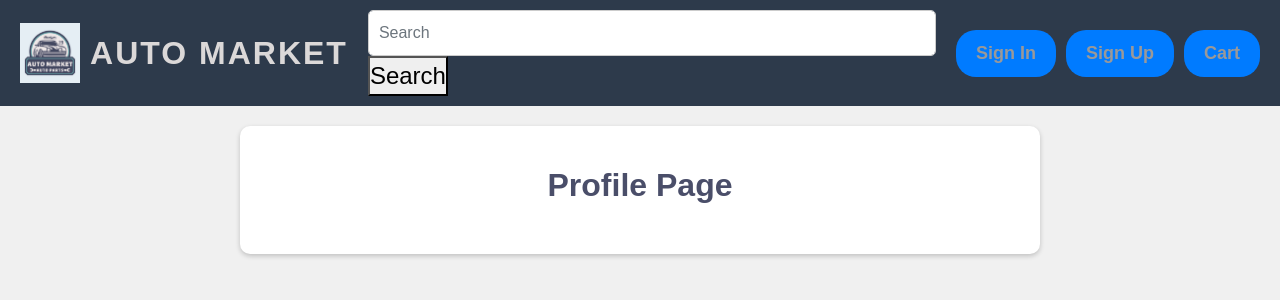
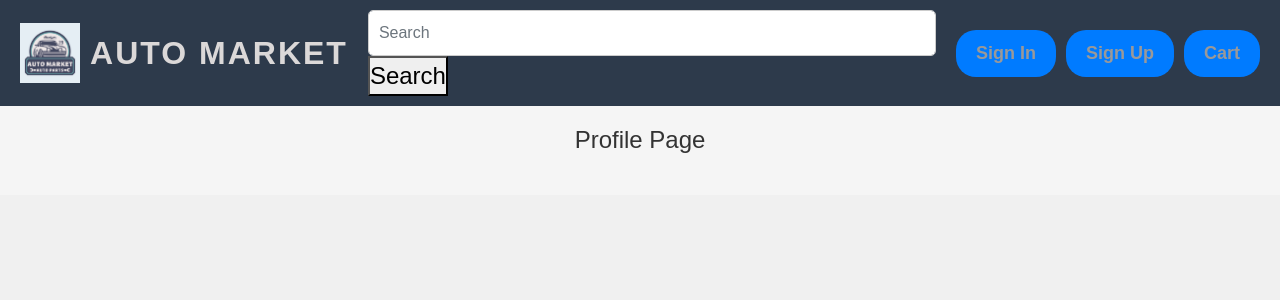
Before and after one commit to WSU-4110/AutoMarket, a React (Create React App) app in the folder firebase-react-app/: page /profile in a window 1280 px wide. Shown: the top 300 px of the page. Built offline with nearby package versions, Linux system fonts and the light colour scheme; no server answers; a small style sheet from the web is missing; the HTML template or start-up script is replaced by a standard one.

Commit message:
users can add vehicles to their profile that save

```diff
--- a/firebase-react-app/src/pages/ProfilePage/ProfilePage.css
+++ b/firebase-react-app/src/pages/ProfilePage/ProfilePage.css
@@ -1,68 +1,79 @@
-.profilePage {
+.profile-content {
+  padding: 20px;
+  background-color: #f5f5f5;
   font-family: 'Arial', sans-serif;
-  color: #333;
-  padding: 20px;
-  max-width: 800px;
-  margin: 20px auto;
-  background-color: #fff;
-  border-radius: 10px;
-  box-shadow: 0 2px 5px rgba(0, 0, 0, 0.2);
 }
 
-.profilePage h1 {
-  color: #4a4e69;
-  text-align: center;
-  margin-bottom: 30px;
-  font-size: 28px;
+.user-details,
+.car-info {
+  margin-bottom: 20px;
+  font-size: 16px;
 }
 
-.profilePage > div:not(.header) {
-  background-color: #f8f9fa;
-  border-radius: 8px;
-  padding: 20px;
-  box-shadow: 0 4px 8px rgba(0, 0, 0, 0.1);
-  margin-bottom: 20px;
+.user-details p,
+.car-info p {
+  margin-bottom: 8px;
+  color: #333;
 }
 
-.profilePage p {
-  font-size: 16px;
-  line-height: 1.6;
-  margin-bottom: 15px;
+.car-details-form {
+  margin-top: 15px;
+  padding: 10px;
+  background-color: #e9e9e9;
+  border-radius: 5px;
 }
 
-.profilePage button {
+.car-details-form input {
+  margin-bottom: 10px;
+  padding: 8px;
+  border: 1px solid #ddd;
+  border-radius: 4px;
+  font-size: 14px;
+}
+
+.toggle-button,
+.profile-buttons button
+{
+  margin-top: 10px;
+  padding: 10px 15px;
   background-color: #007bff;
   color: white;
-  padding: 12px 25px;
   border: none;
-  border-radius: 5px;
+  border-radius: 4px;
   cursor: pointer;
-  font-size: 16px;
-  transition: background-color 0.3s, transform 0.2s;
+  font-size: 14px;
 }
 
-.profilePage button:hover {
-  background-color: #0000ff;
-  transform: translateY(-2px);
+.profile-buttons
+{
+  margin-top: 20px;
 }
 
-.profilePage .sellers-page-btn button {
-  background-color: #2196f3;
+.profile-buttons button:not(:last-child)
+{
+  margin-right: 10px;
 }
 
-.profilePage .sellers-page-btn button:hover {
-  background-color: #0056b3;
-  transform: translateY(-2px);
+h1
+{
+  text-align: center;
+  margin-bottom: 20px;
+  font-size: 24px;
+  color: #333;
 }
 
-.profilePage > div > button:first-of-type {
-  margin-right: 15px;
+h3
+{
+  font-size: 18px;
+  color: #333;
 }
 
-.profilePage h1 {
-  color: #4a4e69;
-  text-align: center;
-  margin: 20px 0 30px;
-  font-size: 32px;
-  font-weight: bold;
+.car-info
+{
+  margin-top: 30px;
+  margin-bottom: 20px;
+  padding: 10px;
+  background-color: #e9e9e9;
+  border-radius: 5px;
+  font-size: 16px;
 }
--- a/firebase-react-app/src/pages/ProfilePage/ProfilePage.js
+++ b/firebase-react-app/src/pages/ProfilePage/ProfilePage.js
@@ -1,24 +1,25 @@
-// React and Firebase imports
 import React, { useState, useEffect } from 'react';
 import { auth, db } from './../../firebase';
-import { ref, onValue } from 'firebase/database';
+import { ref, set, onValue } from 'firebase/database';
 import Header from "./../../Header";
 import SellersPage from './../SellersPage/SellersPage';
 import BuyersPage from './../BuyersPage/BuyersPage';
 import './ProfilePage.css';
 
-const Profile = () =>
-{
+const Profile = () => {
   const [user, setUser] = useState(auth.currentUser);
   const [userData, setUserData] = useState(null);
+
+  const [carMake, setCarMake] = useState('');
+  const [carModel, setCarModel] = useState('');
+  const [carYear, setCarYear] = useState('');
+  const [showCarDetailsForm, setShowCarDetailsForm] = useState(false);
 
   const [showSellers, setShowSellers] = useState(false);
   const [showBuyers, setShowBuyers] = useState(false);
 
-
   useEffect(() => {
-    const unsubscribe = auth.onAuthStateChanged((authUser) =>
-    {
+    const unsubscribe = auth.onAuthStateChanged((authUser) => {
       if (authUser) {
         setUser(authUser);
         fetchUserData(authUser.uid);
@@ -30,45 +31,92 @@ const Profile = () =>
     };
   }, []);
 
-  const fetchUserData = (userId) =>
-  {
+  const fetchUserData = (userId) => {
     const userRef = ref(db, 'users/' + userId);
     onValue(userRef, (snapshot) => {
       const data = snapshot.val();
       setUserData(data);
+      if (data && data.car) {
+        setCarMake(data.car.make);
+        setCarModel(data.car.model);
+        setCarYear(data.car.year);
+      }
     });
   };
 
-  const handleSignOut = () =>
-  {
+  const handleCarDetailsSubmit = async () => {
+    const userRef = ref(db, 'users/' + user.uid);
+    await set(userRef, { ...userData, car: { make: carMake, model: carModel, year: carYear } });
+    fetchUserData(user.uid);
+  };
+
+  const toggleCarDetailsForm = () => {
+    setShowCarDetailsForm(!showCarDetailsForm);
+  };
+
+  const handleSignOut = () => {
     auth.signOut();
   };
 
-  if (showSellers)
-  {
+  if (showSellers) {
     return <SellersPage />;
   }
-  if (showBuyers)
-  {
+  if (showBuyers) {
     return <BuyersPage />;
   }
+
   return (
     <div className="profile">
       <Header />
-      <div className="profilePage">
+      <div className="profile-content">
         <h1>Profile Page</h1>
         {user && (
-          <div>
-            <p>Name: {userData?.firstName} {userData?.lastName}</p>
-            <p>Email: {user.email}</p>
-            <div className="page-buttons">
-              <br />
+          <div className="user-details">
+            <p><strong>Name:</strong> {userData?.firstName} {userData?.lastName}</p>
+            <p><strong>Email:</strong> {user.email}</p>
+
+            <button className="toggle-button" onClick={toggleCarDetailsForm}>
+              {showCarDetailsForm ? 'Hide Car Details' : 'Add/Update Car Details'}
+            </button>
+
+            {showCarDetailsForm && (
+              <div className="car-details-form">
+                <input
+                  type="text"
+                  placeholder="Car Make"
+                  value={carMake}
+                  onChange={(e) => setCarMake(e.target.value)}
+                />
+                <input
+                  type="text"
+                  placeholder="Car Model"
+                  value={carModel}
+                  onChange={(e) => setCarModel(e.target.value)}
+                />
+                <input
+                  type="text"
+                  placeholder="Car Year"
+                  value={carYear}
+                  onChange={(e) => setCarYear(e.target.value)}
+                />
+                <button onClick={handleCarDetailsSubmit}>Add Car</button>
+              </div>
+            )}
+
+            {userData?.car && (
+              <div className="car-info">
+                <h3>Your Car</h3>
+                <p>Make: {userData.car.make}</p>
+                <p>Model: {userData.car.model}</p>
+                <p>Year: {userData.car.year}</p>
+              </div>
+            )}
+
+            <div className="profile-buttons">
               <button onClick={() => setShowSellers(true)}>Go to Sellers Page</button>
-              <br /><br />
               <button onClick={() => setShowBuyers(true)}>Go to Buyers Page</button>
-              <br /><br />
+              <button onClick={handleSignOut}>Sign Out</button>
             </div>
-            <button onClick={handleSignOut}>Sign Out</button>
           </div>
         )}
       </div>
```
